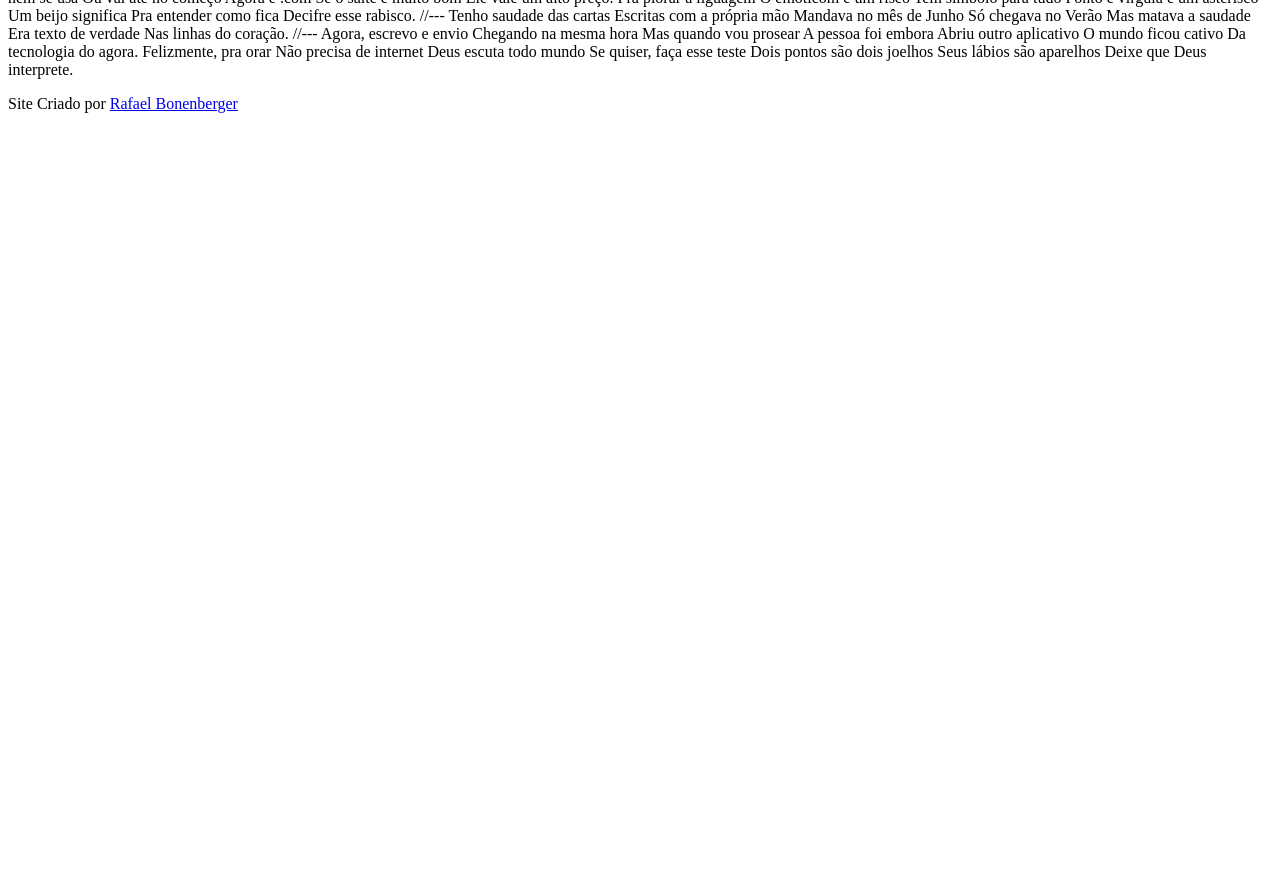
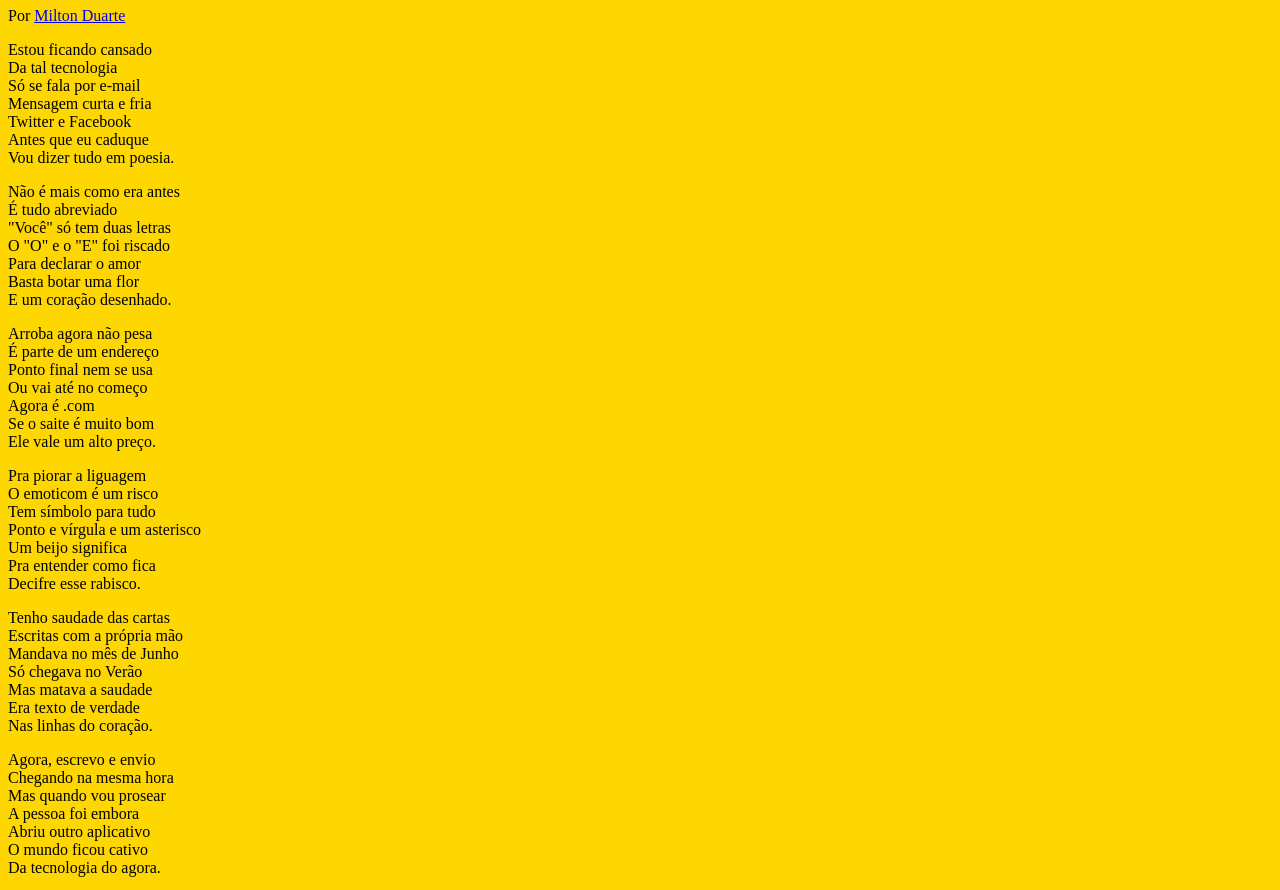
Before and after one commit to bonenberger/desafio-cordel, a plain HTML site: page index.html in a window 1280 px wide. Shown: the part 73-963 px from the top of the page. Before the commit the page ends 800 px from the top, so only its background shows below. Drawn offline with Linux system fonts and the light colour scheme.

Commit message:
inicio do estilo

```diff
--- /dev/null
+++ b/estilo/style.css
@@ -0,0 +1,4 @@
+@charset "utf-8";
+body {
+    background-color: gold;
+}
--- a/index.html
+++ b/index.html
@@ -5,79 +5,88 @@
     <meta http-equiv="X-UA-Compatible" content="IE=edge">
     <meta name="viewport" content="width=device-width, initial-scale=1.0">
     <title>Cordel Moderno</title>
+    <link rel="stylesheet" href="estilo/style.css">
 </head>
 <body>
     <header>
-        Cordel Moderno
-        Por Milton Duarte
-        [SITE: https://www.recantodasletras.com.br/poesias/3186743]
+        <h1>Cordel Moderno</h1>
+        <p>Por <a href="https://www.recantodasletras.com.br/poesias/3186743" target="_blank">Milton Duarte</a></p>
     </header>
-
-    Estou ficando cansado
-    Da tal tecnologia
-    Só se fala por e-mail
-    Mensagem curta e fria
-    Twitter e Facebook
-    Antes que eu caduque
-    Vou dizer tudo em poesia.
-
-    //---
-
-    Não é mais como era antes
-    É tudo abreviado
-    "Você" só tem duas letras
-    O "O" e o "E" foi riscado
-    Para declarar o amor
-    Basta botar uma flor
-    E um coração desenhado.
-
-    //---
-
-    Arroba agora não pesa
-    É parte de um endereço
-    Ponto final nem se usa
-    Ou vai até no começo
-    Agora é .com
-    Se o saite é muito bom
-    Ele vale um alto preço.
-
-    Pra piorar a liguagem
-    O emoticom é um risco
-    Tem símbolo para tudo
-    Ponto e vírgula e um asterisco
-    Um beijo significa
-    Pra entender como fica
-    Decifre esse rabisco.
-
-    //---
-
-    Tenho saudade das cartas
-    Escritas com a própria mão
-    Mandava no mês de Junho
-    Só chegava no Verão
-    Mas matava a saudade
-    Era texto de verdade
-    Nas linhas do coração.
-
-    //---
-
-    Agora, escrevo e envio
-    Chegando na mesma hora
-    Mas quando vou prosear
-    A pessoa foi embora
-    Abriu outro aplicativo
-    O mundo ficou cativo
-    Da tecnologia do agora.
-
-    Felizmente, pra orar
-    Não precisa de internet
-    Deus escuta todo mundo
-    Se quiser, faça esse teste
-    Dois pontos são dois joelhos
-    Seus lábios são aparelhos
-    Deixe que Deus interprete.
+    <section>
+        <p>
+            Estou ficando cansado<br>
+            Da tal tecnologia<br>
+            Só se fala por e-mail<br>
+            Mensagem curta e fria<br>
+            Twitter e Facebook<br>
+            Antes que eu caduque<br>
+            Vou dizer tudo em poesia.<br>
+        </p>
+    </section>
+    <section>
+        <p>
+            Não é mais como era antes<br>
+            É tudo abreviado<br>
+            "Você" só tem duas letras<br>
+            O "O" e o "E" foi riscado<br>
+            Para declarar o amor<br>
+            Basta botar uma flor<br>
+            E um coração desenhado.<br>
+        </p>
+    </section>
+    <section>
+        <p>
+            Arroba agora não pesa<br>
+            É parte de um endereço<br>
+            Ponto final nem se usa<br>
+            Ou vai até no começo<br>
+            Agora é .com<br>
+            Se o saite é muito bom<br>
+            Ele vale um alto preço.<br>
+        </p>
+        <p>
+            Pra piorar a liguagem<br>
+            O emoticom é um risco<br>
+            Tem símbolo para tudo<br>
+            Ponto e vírgula e um asterisco<br>
+            Um beijo significa<br>
+            Pra entender como fica<br>
+            Decifre esse rabisco.<br>
+        </p>
+    </section>
+    <section>
+        <p>
+            Tenho saudade das cartas<br>
+            Escritas com a própria mão<br>
+            Mandava no mês de Junho<br>
+            Só chegava no Verão<br>
+            Mas matava a saudade<br>
+            Era texto de verdade<br>
+            Nas linhas do coração.<br>
+        </p>
+    </section>
+    <section>
+        <p>
+            Agora, escrevo e envio<br>
+            Chegando na mesma hora<br>
+            Mas quando vou prosear<br>
+            A pessoa foi embora<br>
+            Abriu outro aplicativo<br>
+            O mundo ficou cativo<br>
+            Da tecnologia do agora.<br>
+        </p>
+        <p>
+            Felizmente, pra orar<br>
+            Não precisa de internet<br>
+            Deus escuta todo mundo<br>
+            Se quiser, faça esse teste<br>
+            Dois pontos são dois joelhos<br>
+            Seus lábios são aparelhos<br>
+            Deixe que Deus interprete.<br>
+        </p>
+    </section>
     <footer>
-        <p>Site Criado por <a href="https://www.instagram.com/rafael.bonenberger">Rafael Bonenberger</a></p>
+        <p>Site Criado por <a href="https://www.instagram.com/rafael.bonenberger" target="_blank">Rafael Bonenberger</a></p>
     </footer>
 </body>
 </html>
```
Also changed, not shown: images/index.html (deleted, +0 -82 lines).
